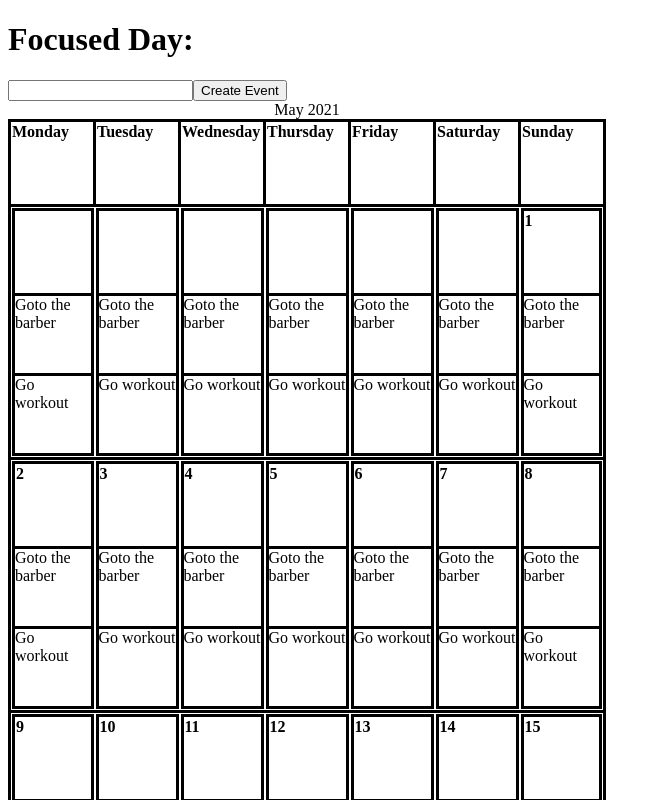
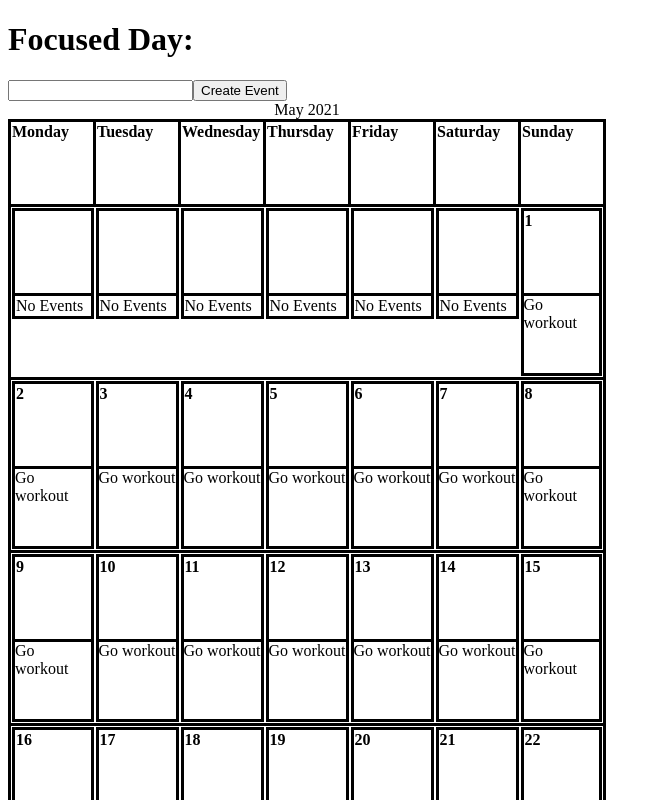
Before and after one commit to calvintanwj/Moments, a React (Create React App) app in the folder moments/: page / in a window 1280 px wide. Shown: the top 800 px of the page, without its empty margins (0-661 px from the left). Built offline with nearby package versions, Linux system fonts and the light colour scheme.

Commit message:
Add state to DayBox for events
Trying to figure out how to add events to the DayBox that is selected.
State of events is currently in the DayBox, may lift it to the WeekRow

```diff
--- a/moments/src/Calendar.js
+++ b/moments/src/Calendar.js
@@ -53,13 +53,13 @@ function DayBox(props) {
 */
 function WeekRow(props) {
     // const array = Array(7).fill(NaN); // range to get 7 numbers
-    const row = props.labels.map((label) =>
+    const row = props.days.map((day) =>
         <DayBox
-            label={label}
+            label={day["label"]}
             dayHandler={() =>
-                props.dayHandler(label)
+                props.dayHandler(day["label"])
             }
-            events={["Goto the barber", "Go workout"]}
+            events={day["events"]}
         />
     );
     return (
@@ -129,18 +129,27 @@ function Calendar(props) {
         const row = Array(6);
         for (let j = 0; j < 7; j++) {
             if (offsetCounter < props.offset) { // offset the first day of the month
-                row[j] = null
+                row[j] = {
+                    label: null,
+                    events: [],
+                }
                 offsetCounter += 1;
 
             } else if (day <= props.days) { // normal calendar days
-                row[j] = day;
+                row[j] = {
+                    label: day,
+                    events: ["Go workout"],
+                }
                 day += 1;
             } else { // Calendar month has been labelled and remainer of cells should be empty
-                row[j] = null
+                row[j] = {
+                    label: null,
+                    events: [],
+                }
             }
-
+            // ["Goto the barber", "Go workout"]
         }
-        calendarBody.push(<WeekRow key={"row-" + i} labels={row} dayHandler={dayHandler} />);
+        calendarBody.push(<WeekRow key={"row-" + i} days={row} dayHandler={dayHandler} />);
     }
 
     return (
```
